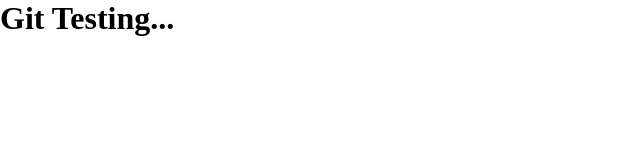
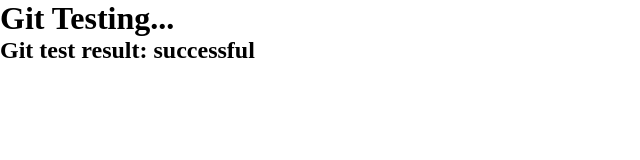
Before and after one commit to Shk-dev/testGit, a plain HTML site: page index.html in a window 1280 px wide. Shown: the whole page, without its empty margins (0-640 px from the left). Drawn offline with Linux system fonts and the light colour scheme.

Commit message:
Reworked script and added new tag in html.

```diff
--- a/index.html
+++ b/index.html
@@ -13,6 +13,7 @@
         }
     </style>
     <h1>Git Testing...</h1>
+    <h2></h2>
     <script src="/script.js"></script>
 </body>
 </html>
--- a/script.js
+++ b/script.js
@@ -1,3 +1,8 @@
-document.body.innerHtml = '<h1>Testing git...</h1>'
-console.log('Test updated');
-console.log('new log');
+let clone = document.querySelector('h2')
+
+function newString(){
+        clone.innerHTML = 'Git test result: successful';
+        console.log('Hello Git <3');
+}
+
+setTimeout(newString, 3000)
```
